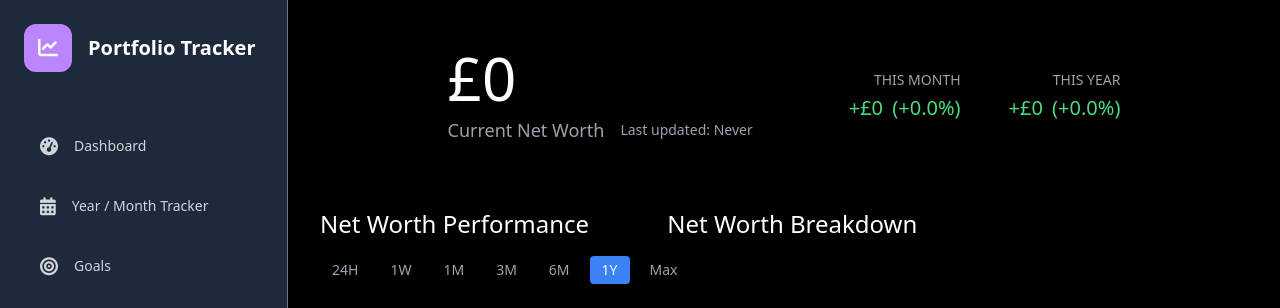
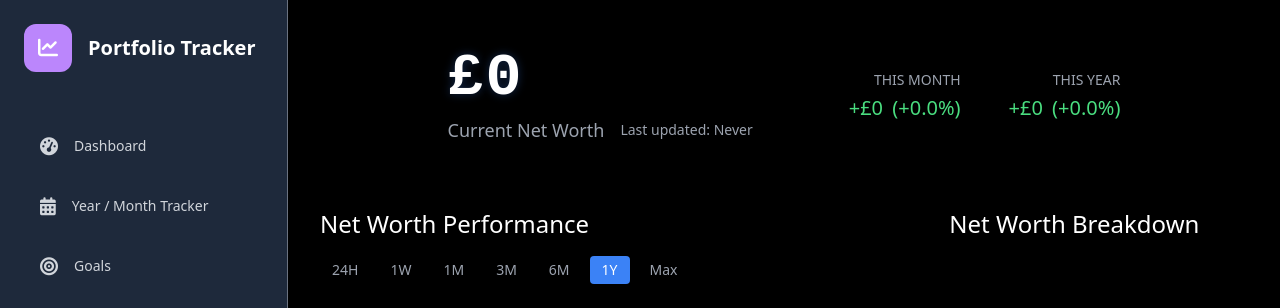
Before and after one commit to danieljgriffin/FinanceTracker, a Flask app: page /dashboard-v2 in a window 1280 px wide. Shown: the top 308 px of the page. Run offline with Flask 3, Linux system fonts and the light colour scheme; data that the repository does not hold is empty; some libraries are stand-ins or nearby versions.

Commit message:
Adjust layout for net worth display and update font style
Restructures dashboard to allocate two-thirds width for the Net Worth Performance chart and one-third for the Net Worth Breakdown. Updates the current net worth font to a digital, futuristic style with custom styling.

Replit-Commit-Author: Agent
Replit-Commit-Session-Id: 5b211c2b-4a0a-4b5e-ae65-7d843f7a2715
Replit-Commit-Checkpoint-Type: full_checkpoint
Replit-Commit-Screenshot-Url: https://storage.googleapis.com/screenshot-production-us-central1/d570fb0a-fe4c-4fda-b5c3-aa409779e17c/5b211c2b-4a0a-4b5e-ae65-7d843f7a2715/FYB2hfM

```diff
--- a/templates/dashboard_v2.html
+++ b/templates/dashboard_v2.html
@@ -81,7 +81,7 @@
                 <!-- Left Side - Main Net Worth -->
                 <div>
                     <!-- Big Net Worth Number (no bold) -->
-                    <div class="text-6xl text-white mb-2 privacy-sensitive">
+                    <div class="text-6xl text-white mb-2 privacy-sensitive" style="font-family: 'Courier New', 'Lucida Console', 'Monaco', monospace; font-weight: 700; letter-spacing: 2px; text-shadow: 0 0 10px rgba(59, 130, 246, 0.3);">
                         £{{ "{:,.0f}".format(current_net_worth) }}
                     </div>
                     <!-- Subtitle with last updated -->
@@ -118,11 +118,8 @@
                 <!-- Line Chart Section (2/3 width) -->
                 <div class="flex-1" style="flex: 2;">
                     <div class="relative">
-                        <!-- Section Titles on same line -->
-                        <div class="flex justify-between items-center mb-4">
-                            <h2 class="text-2xl font-medium text-white">Net Worth Performance</h2>
-                            <h2 class="text-2xl font-medium text-white">Net Worth Breakdown</h2>
-                        </div>
+                        <!-- Chart Title -->
+                        <h2 class="text-2xl font-medium text-white mb-4">Net Worth Performance</h2>
                         <!-- Filter Controls -->
                         <div id="chartControls" class="flex justify-start space-x-2 mb-6">
                             <!-- Controls will be added by JavaScript -->
@@ -136,7 +133,8 @@
 
                 <!-- Net Worth Breakdown Section (1/3 width) -->
                 <div class="flex-1" style="flex: 1;">
-                    <div class="text-white" style="margin-top: 60px;">
+                    <div class="text-white">
+                        <h2 class="text-2xl font-medium text-white mb-6">Net Worth Breakdown</h2>
                         <!-- Content will be added later -->
                     </div>
                 </div>
```
